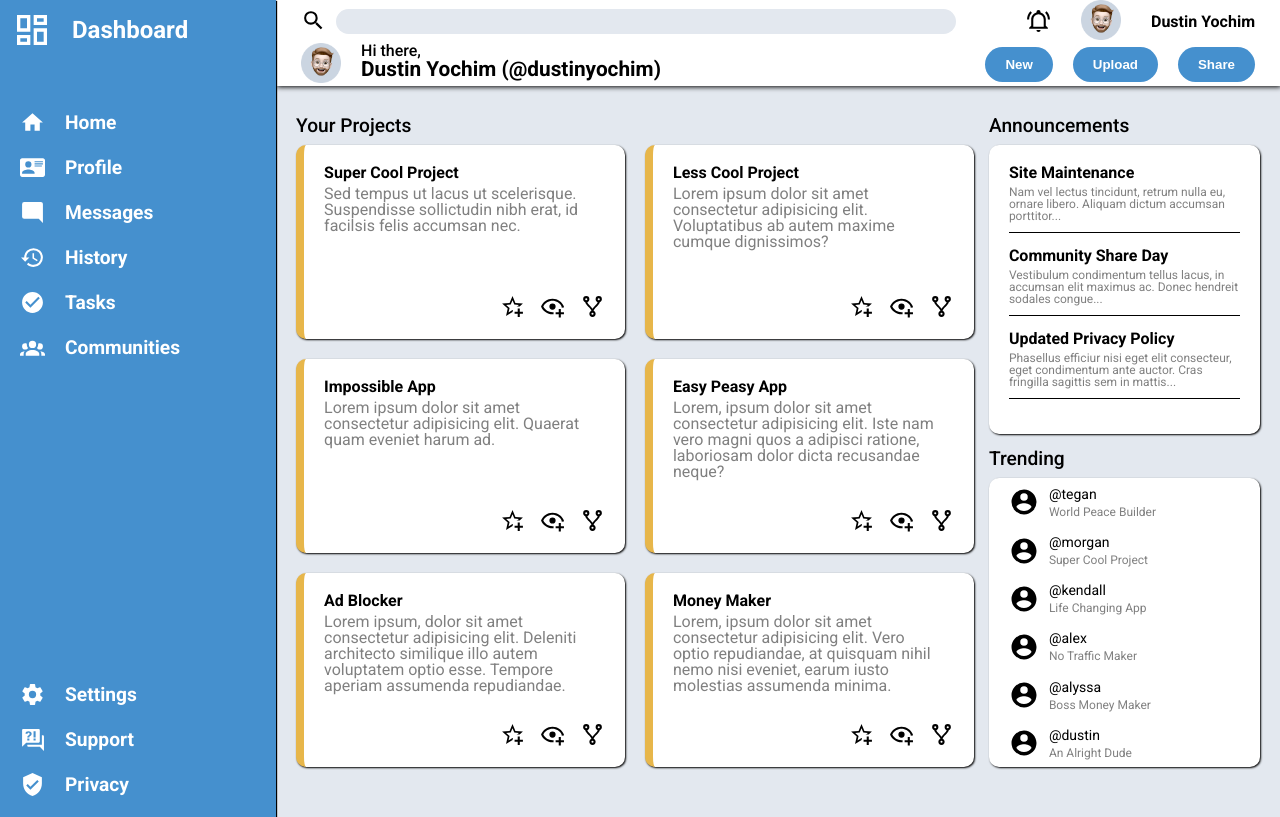
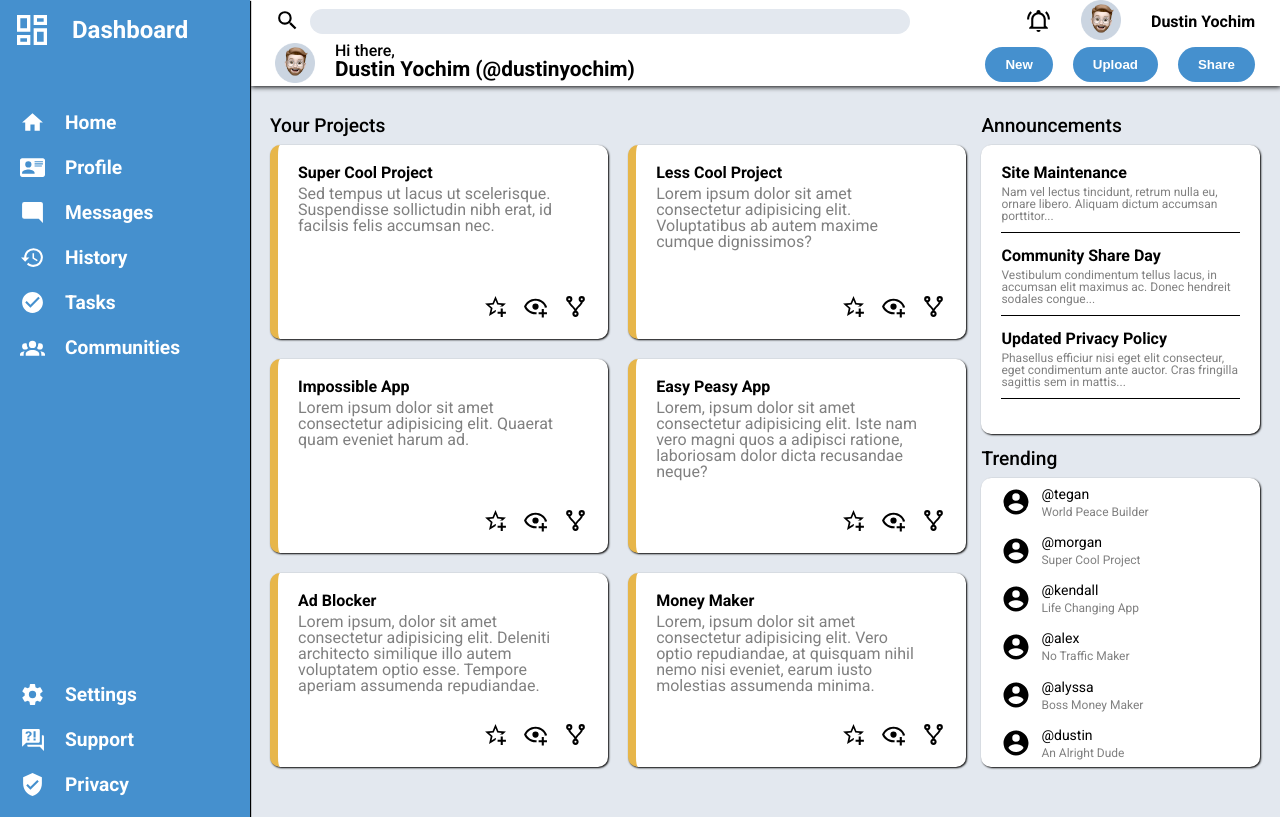
Before and after one commit to DustinYochim/odin-admin-dashboard, a plain HTML site: page index.html in a window 1280 px wide. Drawn offline with Linux system fonts and the light colour scheme.

Commit message:
Add max width to search bar

```diff
--- a/css/style.css
+++ b/css/style.css
@@ -17,7 +17,7 @@ body > * {
 }
 body {
   display: grid;
-  grid-template: 0.7fr 4fr / 1.1fr 4fr;
+  grid-template: 0.7fr 4fr / 250px 4fr;
   grid-template-areas: "sidebar header" "sidebar main";
   height: 100vh;
 }
@@ -52,6 +52,7 @@ div.user-icon > img.user-icon {
   border-radius: 15px;
   padding: 5px 10px;
   background-color: var(--main-bg-color);
+  max-width: 600px;
 }
 
 div.search {
```
